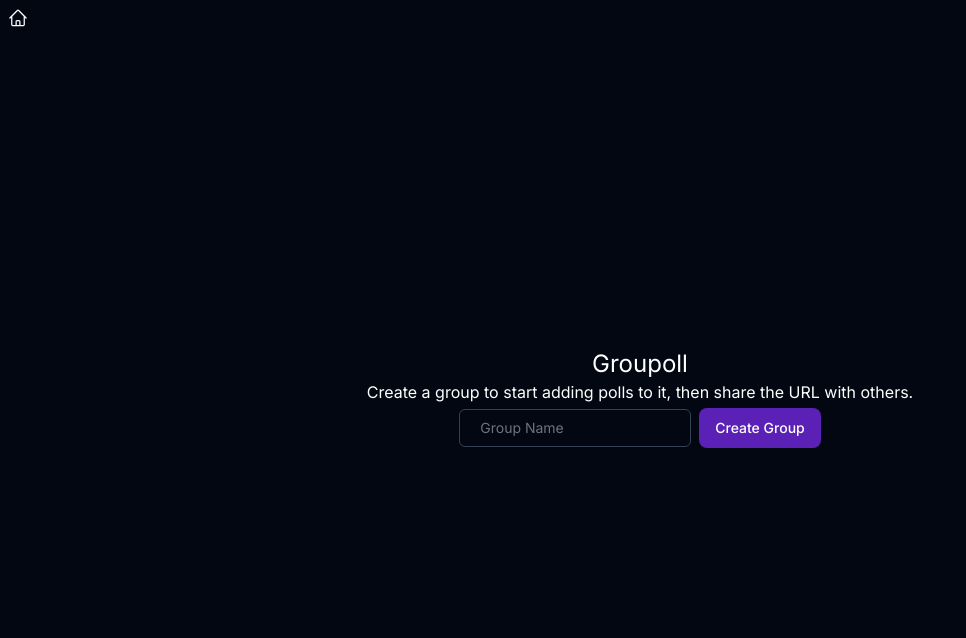
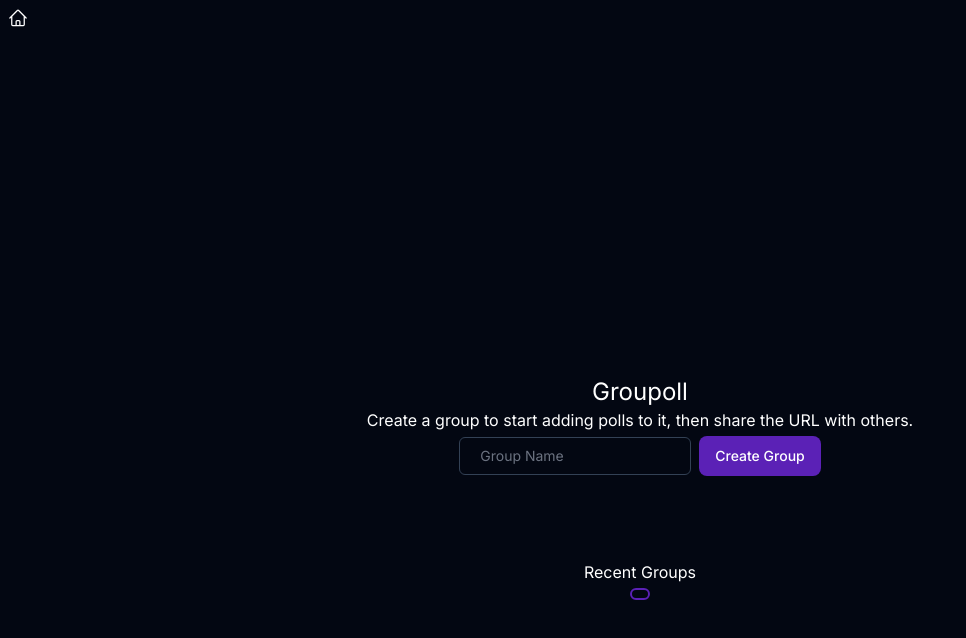
Before and after one commit to chanceoverberg/groupoll, a Next.js app: page / in a window 1280 px wide. Shown: the top 638 px of the page, without its empty margins (0-966 px from the left). Built offline with nearby package versions, Linux system fonts and the light colour scheme.

Commit message:
add five most recent groups to home page

```diff
--- a/app/[pollGroupId]/page.tsx
+++ b/app/[pollGroupId]/page.tsx
@@ -2,9 +2,10 @@ import Link from "next/link";
 import { PollRow } from "../ui/poll-row";
 import { getPollGroup, getPollsForGroup } from "../lib/actions";
 import { notFound } from "next/navigation";
+import StoreRecentGroups from "../ui/store-recent-groups";
 
 // TODO (u/o): add incremental loading for polls via scrolling or pagination
-// TODO (ITF): Wrap components that fetch data in Suspense. Can just use a loading spinner for now
+// TODO (u/o): Wrap components that fetch data in Suspense. Can just use a loading spinner for now
 
 export default async function Page({ params }: { params: { pollGroupId: string } }) {
   const pollGroup = await getPollGroup(params.pollGroupId);
@@ -53,7 +54,7 @@ export default async function Page({ params }: { params: { pollGroupId: string }
           <Link
             href={`/${params.pollGroupId}/create`}
             className="rounded-lg bg-violet-800 px-3 py-3
-                    text-sm font-medium text-white hover:bg-violet-900 "
+                    text-sm font-medium text-white hover:bg-violet-900"
           >
             Add Poll
           </Link>
@@ -66,6 +67,7 @@ export default async function Page({ params }: { params: { pollGroupId: string }
           </Link>
         </div>
       </div>
+      <StoreRecentGroups pollGroupId={params.pollGroupId} pollGroupName={pollGroup.name} />
     </main>
   );
 }
--- a/app/page.tsx
+++ b/app/page.tsx
@@ -1,17 +1,17 @@
 import Form from "@/app/ui/create-group-form";
-
-// TODO (ITF): Add a list of recent groups I have visited. Would probably have to store them in local storage
+import { RecentGroups } from "./ui/recent-groups";
 
 export default function Home() {
   return (
     <main className="flex min-h-screen flex-col items-center text-center justify-center">
-      <div>
+      <div className="pt-44 pb-20">
         <h1 className="text-2xl">Groupoll</h1>
         <h2 className="text-1xl">
           Create a group to start adding polls to it, then share the URL with others.
         </h2>
         <Form />
       </div>
+      <RecentGroups />
     </main>
   );
 }
--- /dev/null
+++ b/app/ui/recent-groups.tsx
@@ -0,0 +1,40 @@
+"use client";
+
+import Link from "next/link";
+import { useEffect, useState } from "react";
+
+interface IPollGroupIdentity {
+  pollGroupId: string;
+  pollGroupName: string;
+}
+
+export function RecentGroups() {
+  const [recentGroups, setRecentGroups] = useState<IPollGroupIdentity[]>([
+    { pollGroupId: "", pollGroupName: "" },
+  ]);
+
+  useEffect(() => {
+    try {
+      setRecentGroups(JSON.parse(localStorage.getItem("pollGroups") ?? ""));
+    } catch (error) {}
+  }, []);
+
+  return (
+    <>
+      <h1 className="pb-1">Recent Groups</h1>
+      <div className="flex flex-col justify-center rounded-xl border-solid border-2 border-violet-800 overflow-y-auto pl-2 pr-2">
+        {recentGroups.map((group, key) => {
+          return (
+            <Link
+              key={key}
+              href={`/${group.pollGroupId}`}
+              className="flex items-center text-sm text-white hover:text-violet-800 md:text-base pt-1 pb-1"
+            >
+              {group.pollGroupName}
+            </Link>
+          );
+        })}
+      </div>
+    </>
+  );
+}
--- /dev/null
+++ b/app/ui/store-recent-groups.tsx
@@ -0,0 +1,38 @@
+"use client";
+
+import { memo } from "react";
+
+interface IPollGroupIdentity {
+  pollGroupId: string;
+  pollGroupName: string;
+}
+
+const StoreRecentGroups = memo(function StoreRecentGroups(props: IPollGroupIdentity) {
+  const { pollGroupId, pollGroupName } = props;
+  let recentGroups: IPollGroupIdentity[];
+  try {
+    recentGroups = JSON.parse(localStorage.getItem("pollGroups") ?? "");
+
+    const filteredGroups = recentGroups.filter((group) => {
+      return group.pollGroupId != pollGroupId;
+    });
+
+    if (filteredGroups.length == 5) {
+      filteredGroups.pop();
+    }
+
+    filteredGroups.unshift({
+      pollGroupId,
+      pollGroupName,
+    });
+
+    localStorage.setItem("pollGroups", JSON.stringify(filteredGroups));
+  } catch (error) {
+    recentGroups = [{ pollGroupId, pollGroupName }];
+    localStorage.setItem("pollGroups", JSON.stringify(recentGroups));
+  }
+
+  return null;
+});
+
+export default StoreRecentGroups;
```
